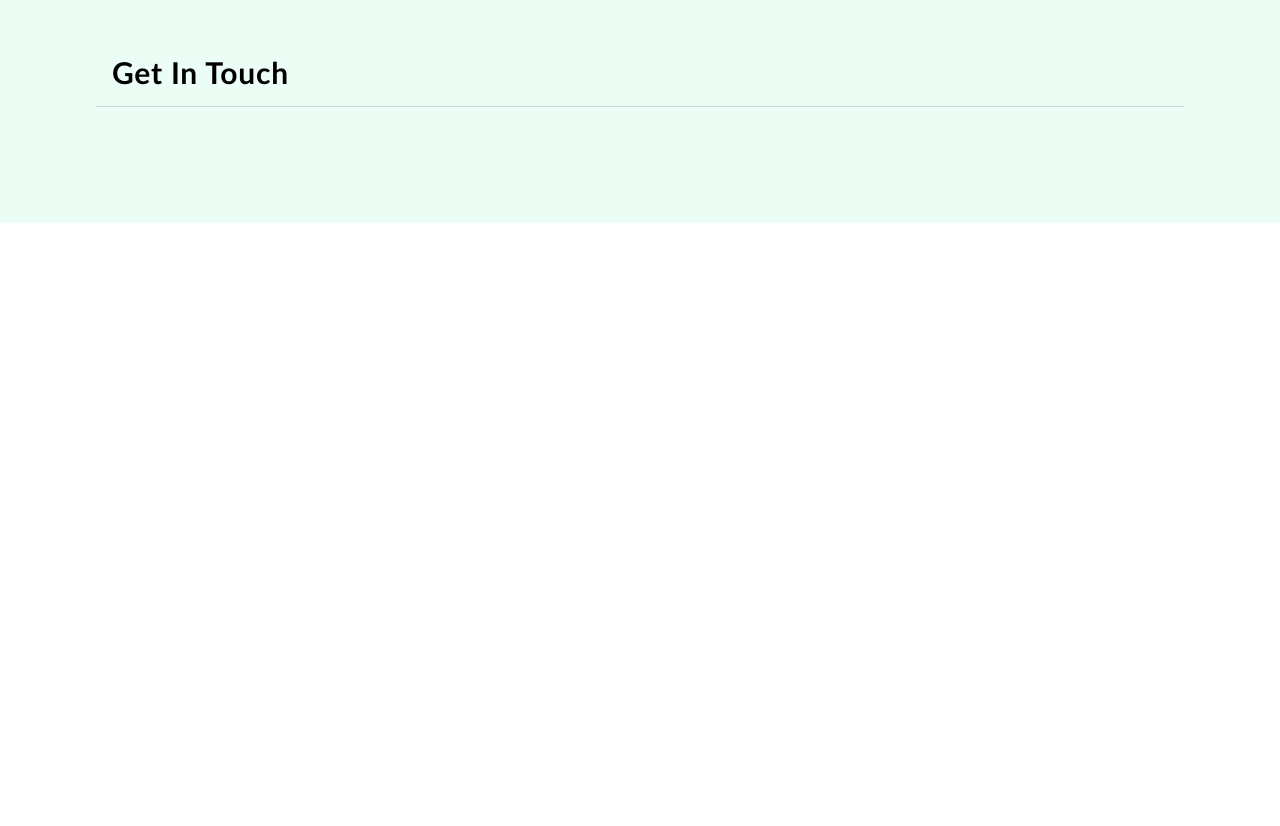
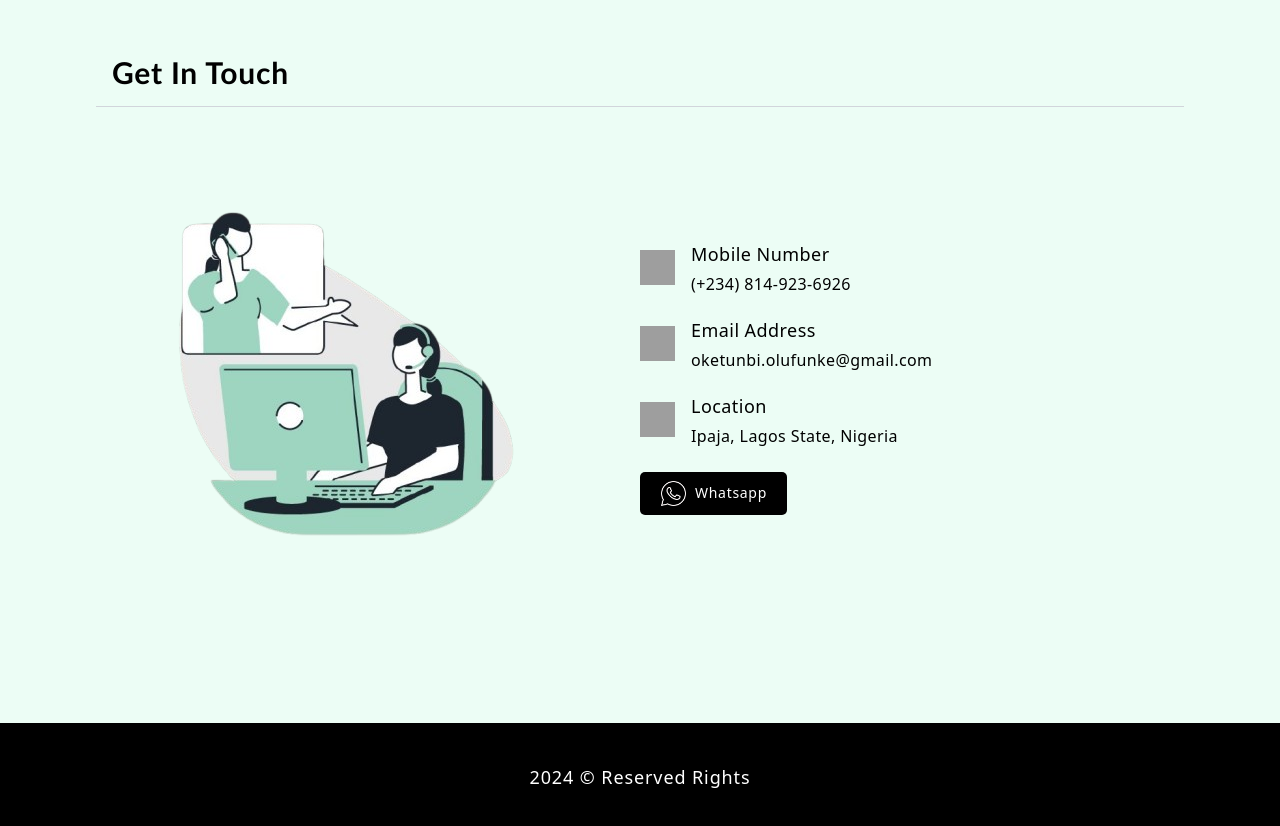
Before and after one commit to Emmynu/my-portfolio, a React (Create React App) app: page / in a window 1280 px wide. Shown: the part 2940-3766 px from the top of the page. Before the commit the page ends 3163 px from the top, so only its background shows below. Built offline with nearby package versions, Linux system fonts and the light colour scheme; grey boxes are pictures that could not be loaded.

Commit message:
contact section added

```diff
--- a/src/components/contact.jsx
+++ b/src/components/contact.jsx
@@ -1,15 +1,59 @@
 import AOS from "aos"
 import "aos/dist/aos.css"
 import "../styles/contact.css"
+import { Link } from "react-router-dom"
+import contactImg from "../images/contact.png"
+import WhatsappIcon from "../images/whatsapp.png"
+import { useEffect } from "react"
 
 export default function Contact() {
-    return <main className="contact-container">
+
+    useEffect(()=>{
+        AOS.init()
+    },[])
+
+    return <main className="contact-container" data-aos={"fade-up"} data-aos-duration={"700"}>
         <section>
             <h3>Get In Touch</h3>
         </section>
-        <section>
-            <div></div>
-            <div></div>
+        <section className="">
+            <div >
+                <img src={contactImg} alt="" />
+            </div>
+            <article>
+                <ul>
+                    <li className="flex items-center mb-5" >
+                        <img className="w-[35px] h-[35px] mr-4" src="https://img.icons8.com/?size=100&id=ZwGNoFXGbt9n&format=png&color=000000" alt="" />
+                        <div>
+                            <h3 className="font-medium text-base md:text-lg tracking-wide">Mobile Number</h3>
+                            <h4 className="mt-1 text-sm md:text-base tracking-wide">(+234) 814-923-6926</h4>
+                        </div>
+                    </li>
+
+                    <li className="flex items-center mb-5">
+                        <img className="w-[35px] h-[35px] mr-4" src="https://img.icons8.com/?size=100&id=baRhMh2wmjbT&format=png&color=000000" alt="" />
+                        <div>
+                            <h3 className="font-medium text-base md:text-lg tracking-wide">Email Address</h3>
+                            <h4 className="mt-1 text-sm md:text-base tracking-wide">oketunbi.olufunke@gmail.com</h4>
+                        </div>
+                    </li>
+
+                    <li className="flex items-center mb-5">
+                        <img className="w-[35px] h-[35px] mr-4" src="https://img.icons8.com/?size=100&id=c0kUjxdWTRsk&format=png&color=000000" alt="" />
+                        <div>
+                            <h3 className="font-medium text-base md:text-lg tracking-wide">Location</h3>
+                            <h4 className="mt-1 text-sm md:text-base tracking-wide">Ipaja, Lagos State, Nigeria</h4>
+                        </div>
+                    </li>
+                    <Link to={"https://wa.me/+2348149236926"}>
+                        <li className="mt-6 bg-black px-5 py-2 rounded-[5px] flex items-center w-fit">
+                            <img src={WhatsappIcon} alt="" className="w-[27px] h-[27px] mr-2" />
+                            <button className=" text-white  tracking-wider font-medium text-sm">Whatsapp</button>
+                        </li>
+                    </Link>
+                </ul>
+            </article>
+
         </section>
     </main>
 }
--- /dev/null
+++ b/src/components/footer.jsx
@@ -0,0 +1,8 @@
+
+
+
+export default function Footer() {
+    return <h3 className="footer footer-center capitalize bg-black text-white py-10 font-medium text-lg tracking-wider">
+        {new Date().getFullYear()} &copy; reserved rights
+    </h3>
+}
--- a/src/components/main.jsx
+++ b/src/components/main.jsx
@@ -1,5 +1,6 @@
 import About from "./about";
 import Contact from "./contact";
+import Footer from "./footer";
 import Introduction from "./introduction";
 import Project from "./project";
 import Skills from "./skills";
@@ -11,5 +12,6 @@ export default function Main() {
         <Skills />
         <Project />
         <Contact />
+        <Footer />
     </>
 }
--- a/src/styles/contact.css
+++ b/src/styles/contact.css
@@ -10,4 +10,10 @@
         @apply text-[28px] md:text-3xl tracking-wide font-bold p-4 border-b border-gray-300 border-spacing-10 mb-5;
         font-family: 'Trebuchet MS', 'Lucida Sans Unicode', 'Lucida Grande', 'Lucida Sans', Arial, sans-serif
     }
+    .contact-container > section:nth-child(2) {
+        @apply grid grid-cols-1 md:grid-cols-2 items-center
+    }
+    .contact-container > section:nth-child(2) > div > img {
+        /* @apply h-96 */
+    }
 }
```
Also changed, not shown: src/images/contact.png (added), src/images/whatsapp.png (added).
